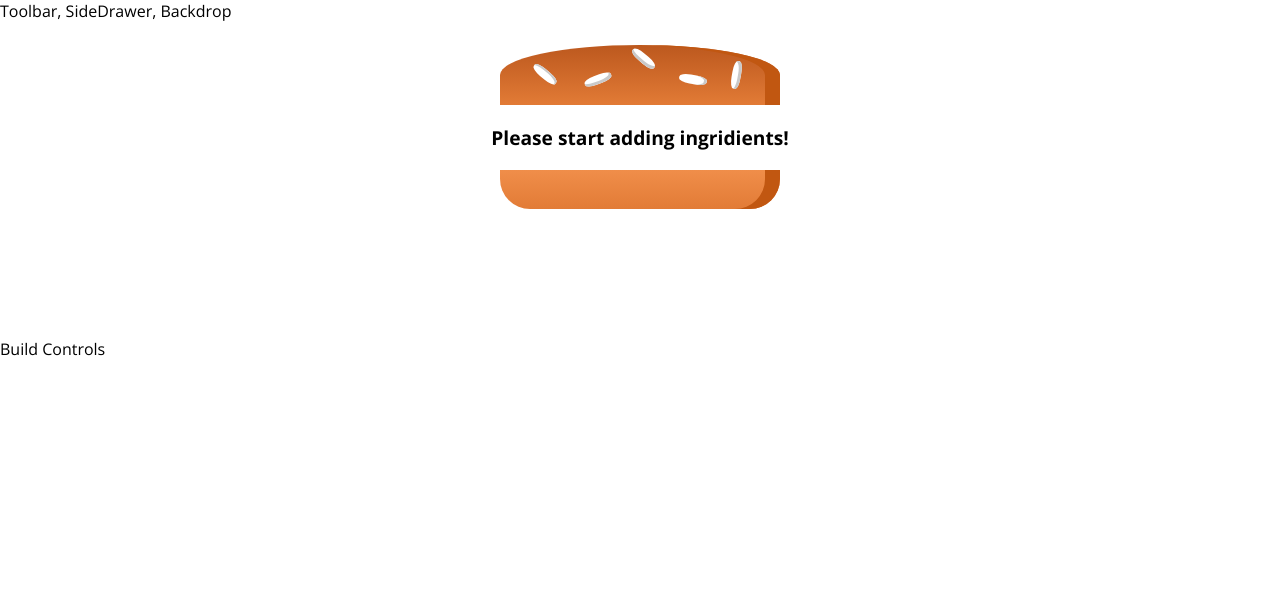
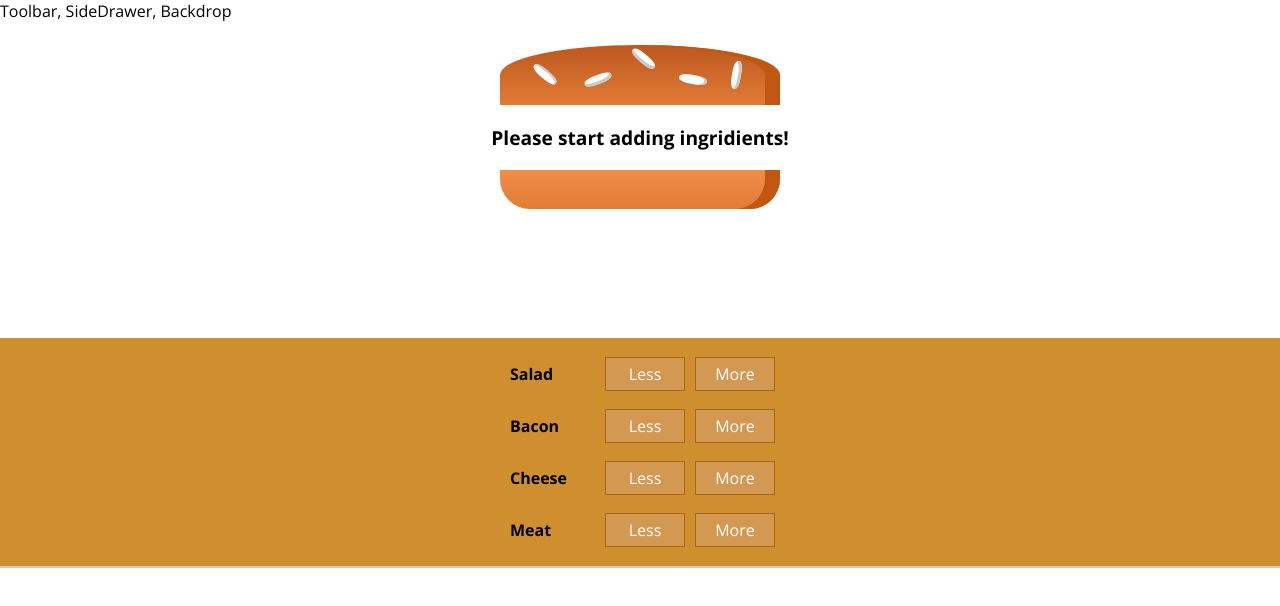
Before and after one commit to kinny94/burger-builder-react, a React app: page / in a window 1280 px wide. Shown: the top 606 px of the page. Built offline with nearby package versions, Linux system fonts and the light colour scheme.

Commit message:
Implementing buildcontrols 2

```diff
--- a/src/components/Burger/BuildControls/BuildControls.js
+++ b/src/components/Burger/BuildControls/BuildControls.js
@@ -1,8 +1,20 @@
 import React from 'react';
+import BuildControl from './BuildControl/BuildControl';
+
+import classes from './BuildControls.css';
+
+const controls = [
+    { label: 'Salad', type: 'salad' },
+    { label: 'Bacon', type: 'bacon' },
+    { label: 'Cheese', type: 'cheese' },
+    { label: 'Meat', type: 'meat' }
+];
 
 const buildControls = ( props ) => (
-    <div>
-
+    <div className={ classes.BuildControls }>
+        {controls.map(ctrl => (
+            <BuildControl key={ ctrl.label } label={ ctrl.label } />
+        ))}
     </div>
 );
 
--- a/src/containers/BurgerBuilder/BurgerBuilder.js
+++ b/src/containers/BurgerBuilder/BurgerBuilder.js
@@ -1,6 +1,7 @@
 import React, { Component } from 'react';
 import Aux from '../../hoc/Auxilary';
 import Burger from '../../components/Burger/Burger';
+import BuildControls from '../../components/Burger/BuildControls/BuildControls';
 
 class BurgerBuilder extends Component{
 
@@ -20,7 +21,7 @@ class BurgerBuilder extends Component{
         return (
             <Aux>
                 <Burger ingridients={ this.state.ingridients }/>
-                <div>Build Controls</div>
+                <BuildControls />
             </Aux>
         );
     }
```
